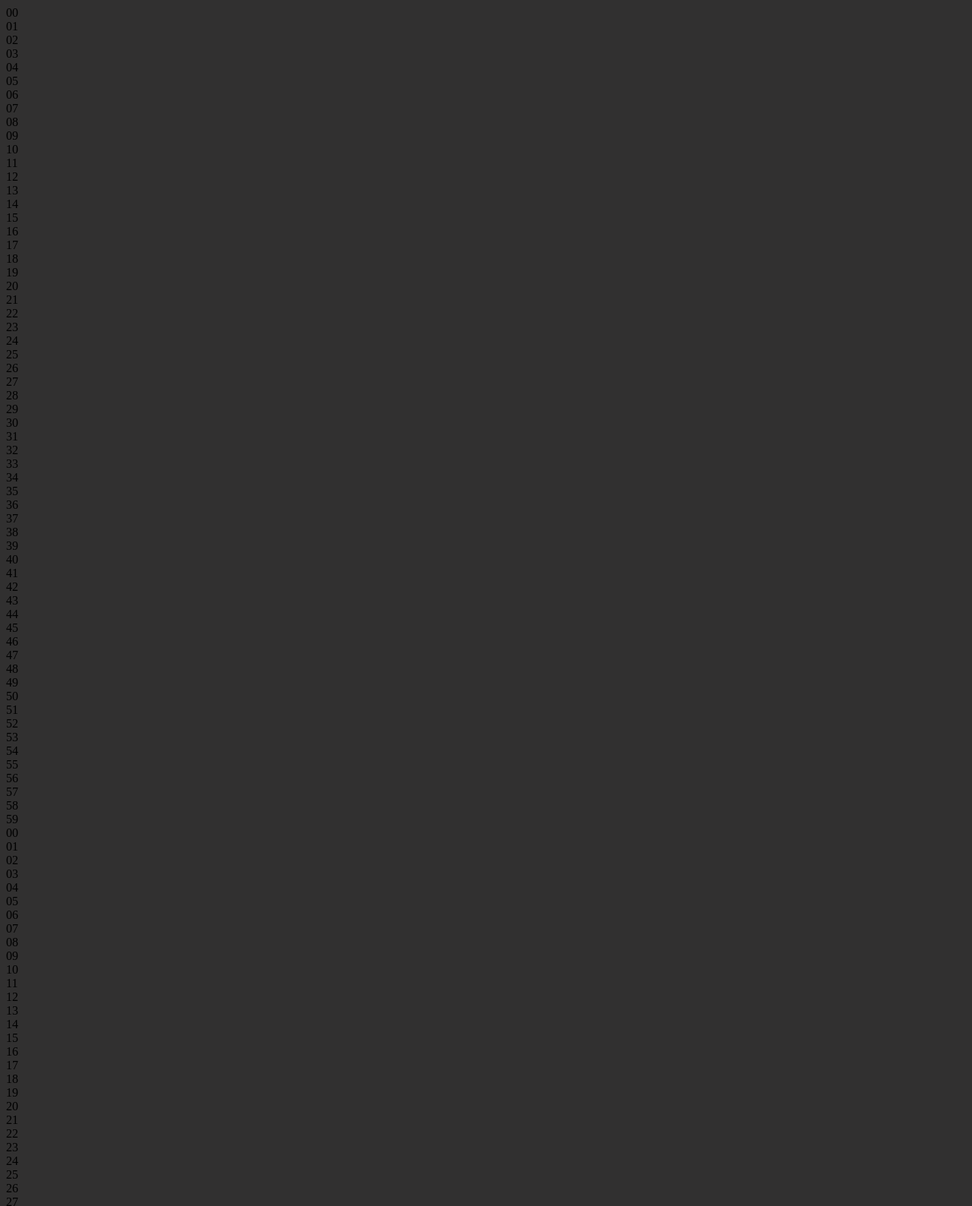
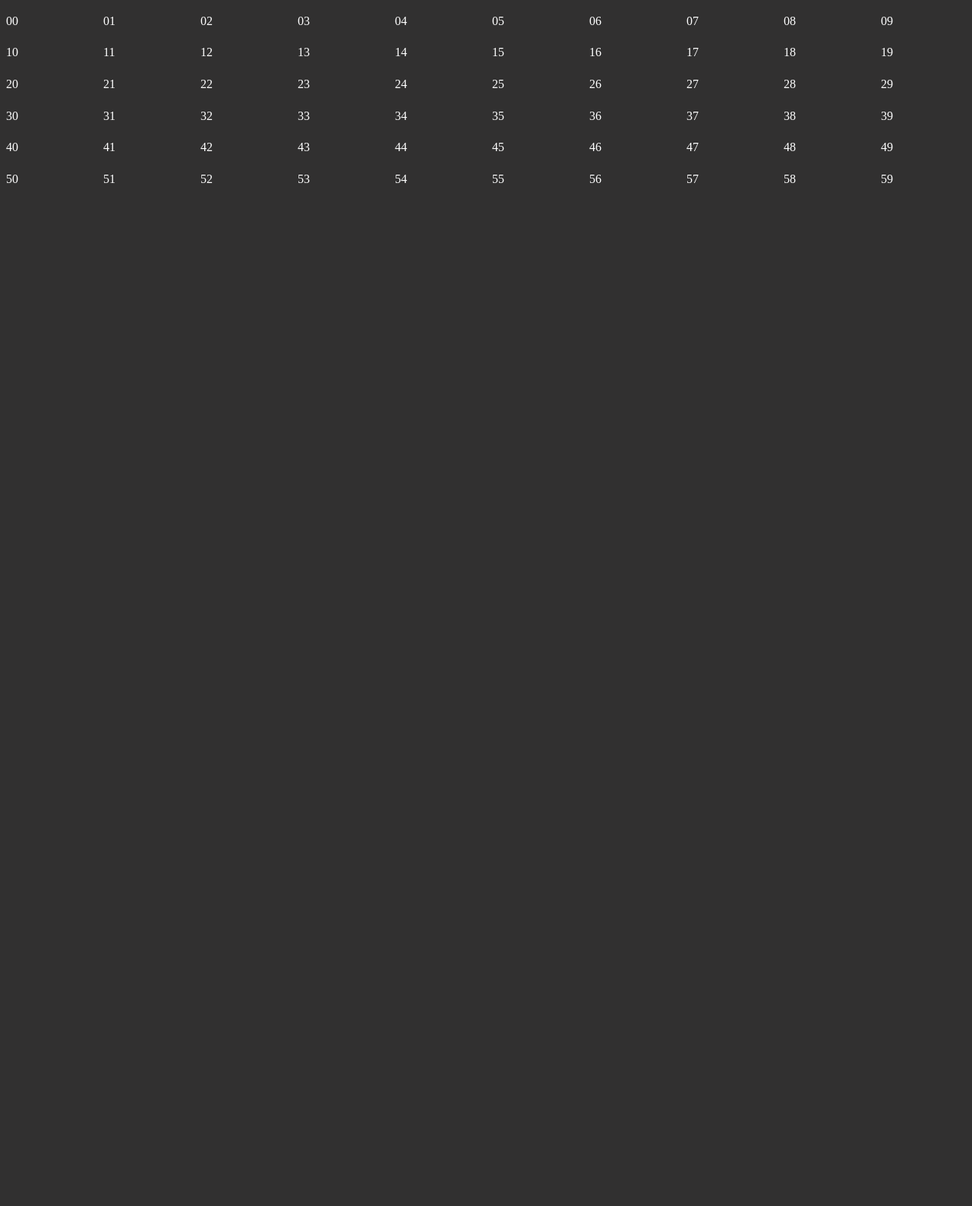
Before and after one commit to Ruxraccoon/Cl, a plain HTML site: page index.html in a window 1280 px wide. Shown: the top 1588 px of the page at 76% size. After the commit the page ends 800 px from the top, so only its background shows below. Drawn offline with Linux system fonts and the light colour scheme.

Commit message:
Hour display added

```diff
--- a/Clock.css
+++ b/Clock.css
@@ -1,3 +1,29 @@
 body{
     background-color: rgb(49, 48, 48);
 }
+
+#divContainer{
+
+    color: white;
+    display: grid;
+    grid-template-columns: 1fr 1fr 1fr 1fr 1fr 1fr 1fr 1fr 1fr 1fr;
+    grid-template-rows: 1fr 1fr 1fr 1fr 1fr 1fr;
+    position: fixed;
+    height: 250px;
+    width: 100%;
+    align-items: center;
+    justify-content: center;
+
+}
+
+/*#gridContainer{
+    display: grid;
+    grid-template-columns:repeat(10, 5px);
+    grid-template-rows: repeat(6, 5px);
+    grid-row-gap: 0px;
+}*/
+
+.hourItem{
+    min-width: 20px; min-height: 20px;
+    border: 0px solid
+}
--- a/Clock.js
+++ b/Clock.js
@@ -1,17 +1,19 @@
+const divContainer = document.getElementById("divContainer");
+
 function makeNumHour(){
     for(var i=0; i<60; i++){
         var newDiv = document.createElement("div");
-        newDiv.id = +i;
-        newDiv.className = "Hour";
+        newDiv.id = "h"+i;
+        newDiv.className = "hourItem";
         newDiv.innerHTML = i
         if (i < 10){
             newDiv.innerHTML = "0"+i
             console.log("add")
-            document.body.appendChild(newDiv)
+            divContainer.appendChild(newDiv)
         }
         else{
             newDiv.innerHTML = i
-            document.body.appendChild(newDiv)
+            divContainer.appendChild(newDiv)
             console.log("add")
         }
     }
@@ -20,20 +22,21 @@ function makeNumHour(){
 function makeNumMin(){
     for(var i=0; i<60; i++){
         var newDiv = document.createElement("div");
-        newDiv.id = +i;
-        newDiv.className = "Min";
+        newDiv.id = "min"
+        newDiv.className = "m"+i;
+        newDiv.classList.add("gridContainer")
         if (i < 10){
             newDiv.innerHTML = "0"+i
             console.log("add")
-            document.body.appendChild(newDiv)
+            divContainer.appendChild(newDiv)
         }
         else{
             newDiv.innerHTML = i
-            document.body.appendChild(newDiv)
+            divContainer.appendChild(newDiv)
             console.log("add")
         }
     }
 }
 
 makeNumHour()
-makeNumMin()
+//makeNumMin()
--- a/index.html
+++ b/index.html
@@ -3,14 +3,14 @@
 
   <head>
     <meta charset="UTF-8">
-    <meta name="viewport" content="width=device-width, initial-scale=1.0">
-    <meta http-equiv="X-UA-Compatible" content="ie=edge">
     <title>Clock Project</title>
     <link rel="stylesheet" href="Clock.css">
   </head>
 
   <body>
 	<script defer src="Clock.js" ></script>
+    <div id = "divContainer">
 
+    </div>
   </body>
 </html>
```
